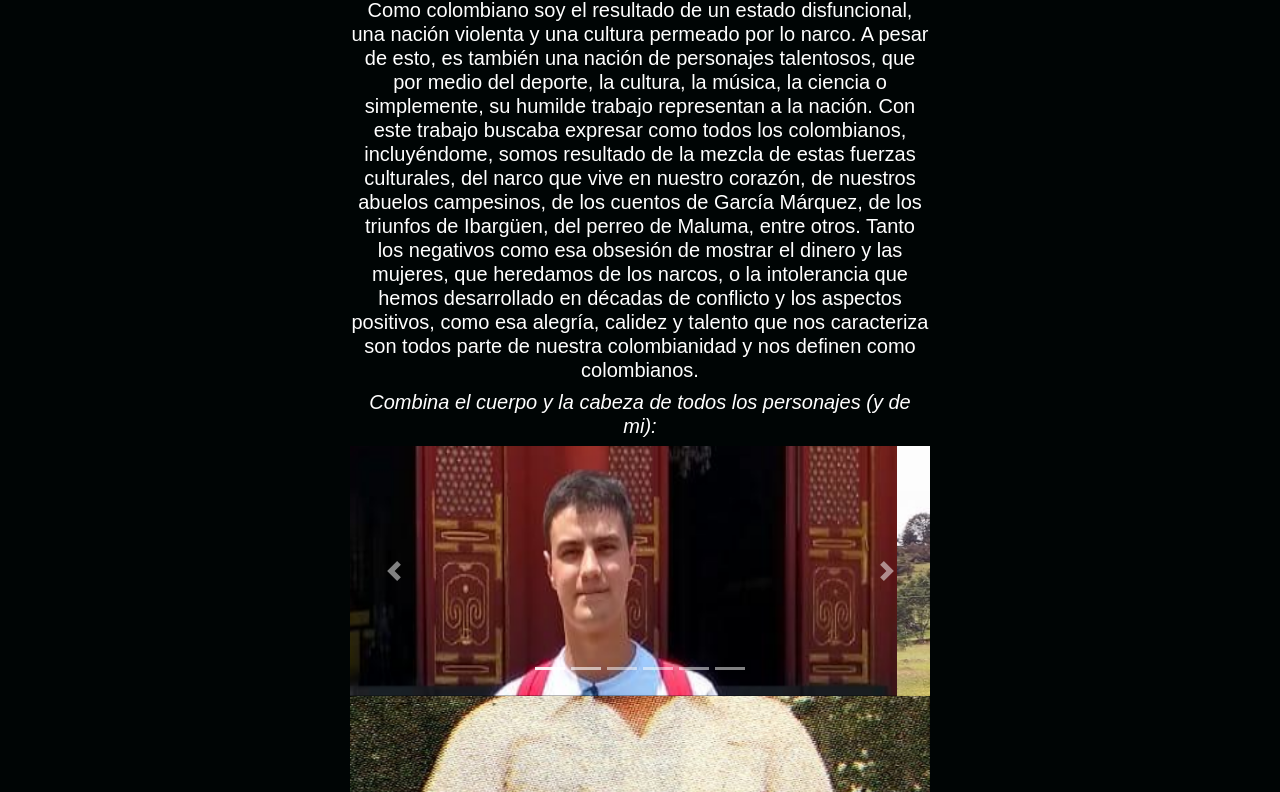
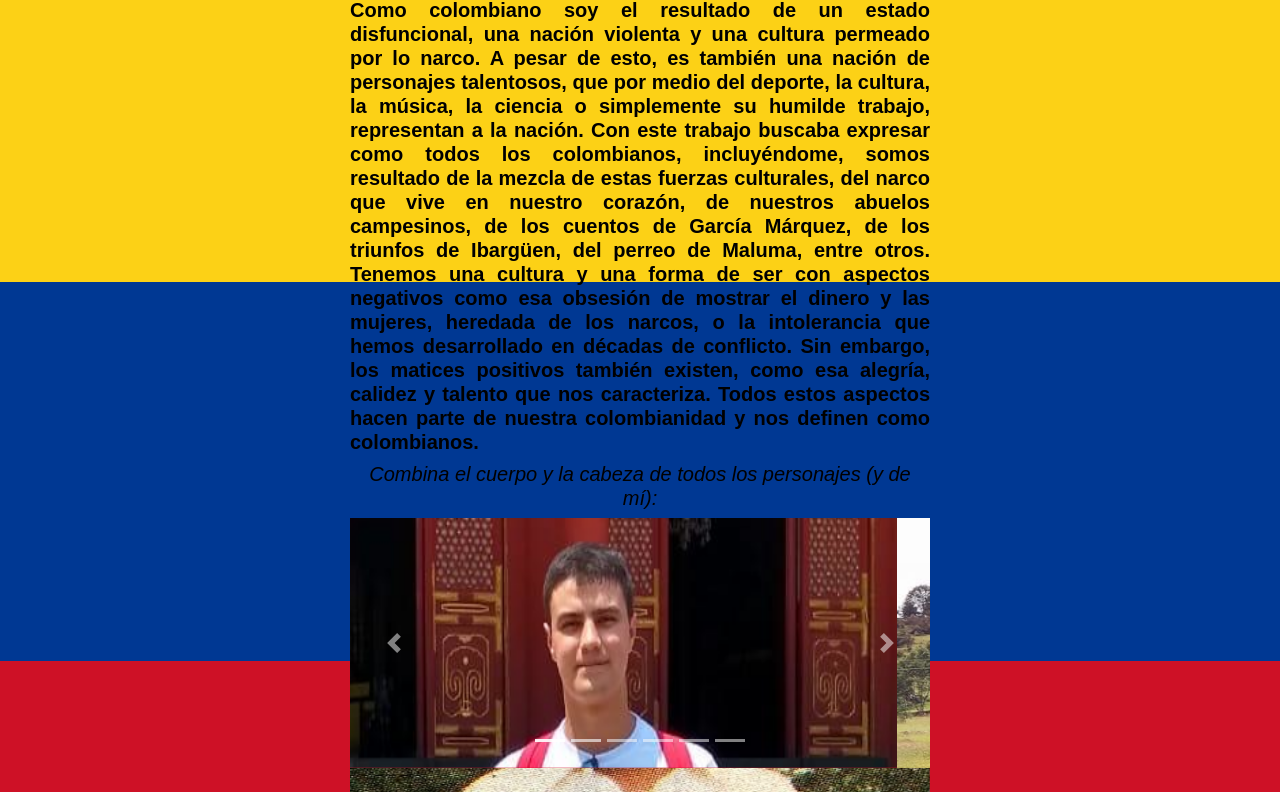
Before and after one commit to FVelasquezM/cbu_nac_trabajo_final, a plain HTML site: page index.html in a window 1280 px wide. Shown: the part 173-965 px from the top of the page. Drawn offline with nearby package versions, Linux system fonts and the light colour scheme.

Commit message:
Colores y redacción

```diff
--- a/index.html
+++ b/index.html
@@ -31,10 +31,10 @@
               <div class="col-3"></div>
               <div class="col-6">
     <div class="container-fluid">
-        <h5 class="display-8 text-center font-weight-light">Como colombiano soy el resultado de un estado disfuncional, una nación violenta y una cultura permeado por lo narco. A pesar de esto, es también una nación de personajes talentosos, que por medio del deporte, la cultura, la música, la ciencia o simplemente, su humilde trabajo representan a la nación. Con este trabajo buscaba expresar como todos los colombianos, incluyéndome, somos resultado de la mezcla de estas fuerzas culturales, del narco que vive en nuestro corazón, de nuestros abuelos campesinos, de los cuentos de García Márquez, de los triunfos de Ibargüen, del perreo de Maluma, entre otros.
-          Tanto los negativos como esa obsesión de mostrar el dinero y las mujeres, que heredamos de los narcos, o la intolerancia que hemos desarrollado en décadas de conflicto y los aspectos positivos, como esa alegría, calidez y talento que nos caracteriza son todos parte de nuestra colombianidad y nos definen como colombianos.
+        <h5 class="display-8 text-justify">Como colombiano soy el resultado de un estado disfuncional, una nación violenta y una cultura permeado por lo narco. A pesar de esto, es también una nación de personajes talentosos, que por medio del deporte, la cultura, la música, la ciencia o simplemente su humilde trabajo, representan a la nación. Con este trabajo buscaba expresar como todos los colombianos, incluyéndome, somos resultado de la mezcla de estas fuerzas culturales, del narco que vive en nuestro corazón, de nuestros abuelos campesinos, de los cuentos de García Márquez, de los triunfos de Ibargüen, del perreo de Maluma, entre otros.
+          Tenemos una cultura y una forma de ser con aspectos negativos como esa obsesión de mostrar el dinero y las mujeres, heredada de los narcos, o la intolerancia que hemos desarrollado en décadas de conflicto. Sin embargo, los matices positivos también existen, como esa alegría, calidez y talento que nos caracteriza. Todos estos aspectos hacen parte de nuestra colombianidad y nos definen como colombianos.
         </h5>
-        <h5 class="display-5 text-center font-weight-light font-italic">Combina el cuerpo y la cabeza de todos los personajes (y de mi):</h5>
+        <h5 class="display-5 text-center font-weight-light font-italic">Combina el cuerpo y la cabeza de todos los personajes (y de mí):</h5>
     </div>
 
     <!--Primer carrusel-->
@@ -238,6 +238,7 @@
       integrity="sha384-B4gt1jrGC7Jh4AgTPSdUtOBvfO8shuf57BaghqFfPlYxofvL8/KUEfYiJOMMV+rV"
       crossorigin="anonymous"
     ></script>
+    <script src="https://cdnjs.cloudflare.com/ajax/libs/prefixfree/1.0.7/prefixfree.min.js"></script>
   </body>
   <footer>
       <div style ='margin-top: 1em'>
--- a/styles.css
+++ b/styles.css
@@ -1,12 +1,19 @@
 body {
-  background-color: #000505;
+  /*background-color: #000505;*/
   font-family: "Karla", sans-serif;
-  color: white
+  color: white;
+
+  background-image: linear-gradient(#FCD116 36%, #003893 30%, #003893 66%, #CE1126  50%);
+  background-size: 100% 100%;
+  background-repeat: no-repeat;
+  margin: 0px;
 }
-
 h1 {
   font-family: "Montserrat", sans-serif;
   color: white;
+  -webkit-text-stroke-width: 1px;
+  -webkit-text-stroke-color: black;
+
 }
 
 .bottom-padding {
@@ -24,8 +31,11 @@ h2 {
 }
 
 
-h3 {
+h5 {
   font-family: "Montserrat", sans-serif;
+  color: black;
+  font-weight: bold !important;
+
 }
 
 .image-text {
@@ -49,5 +59,5 @@ h3 {
 }
 
 footer {
-  background-color: #000505 !important;
+  background-color: #CE1126 !important;
 }
```
